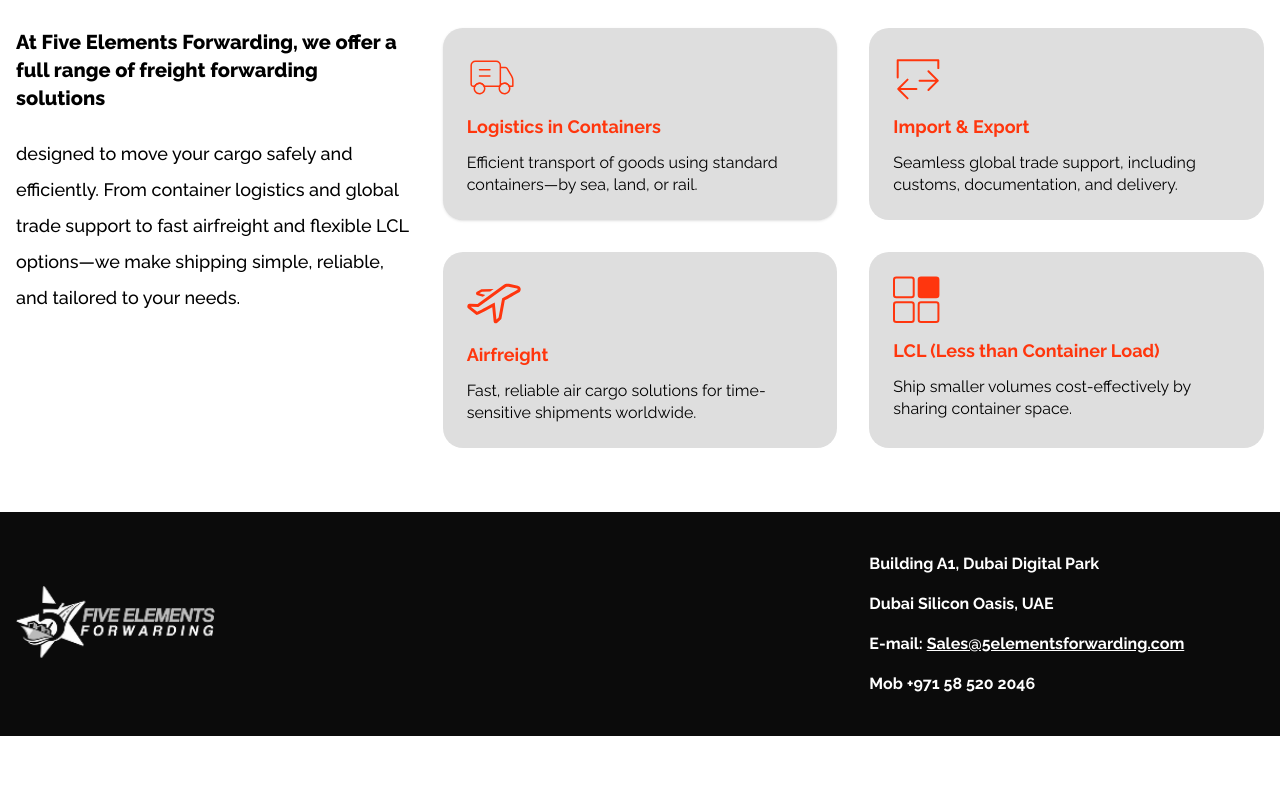
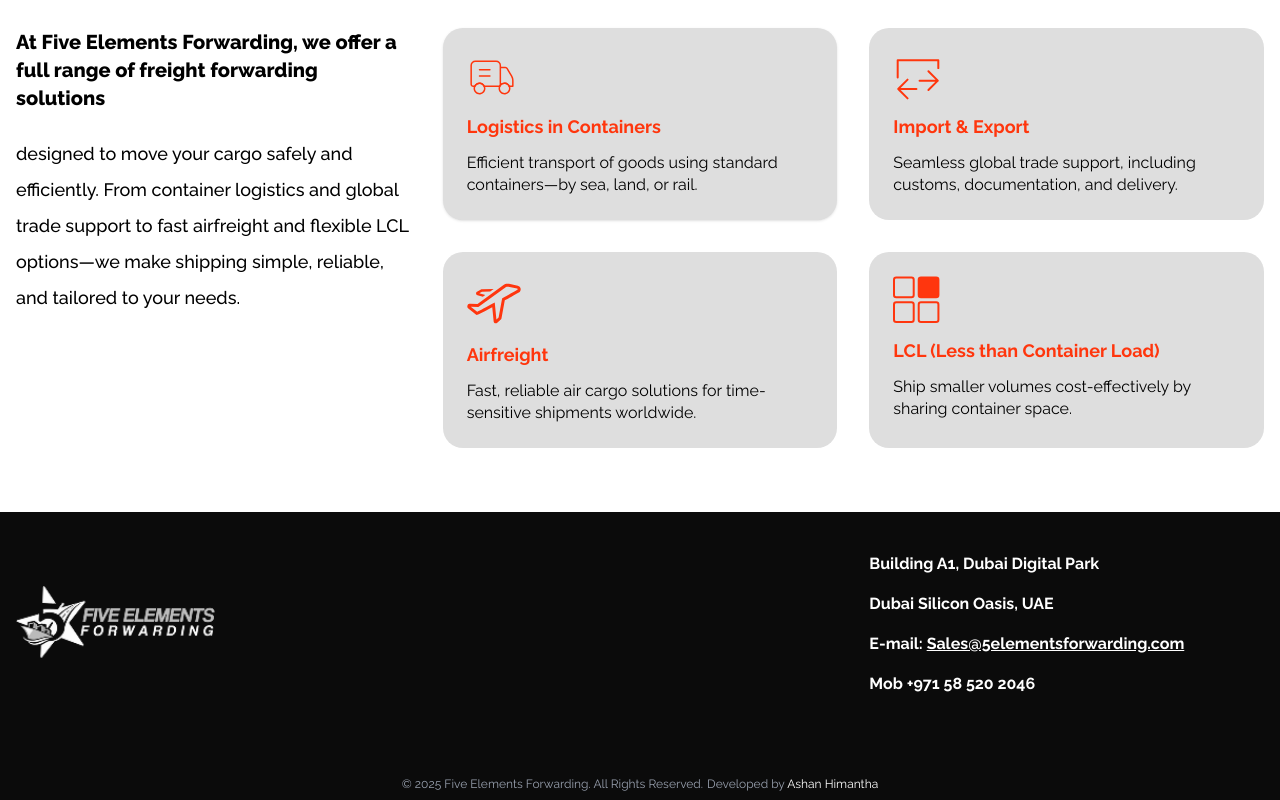
Before and after one commit to AshanHimantha/5elements, a Next.js app: page / in a window 1280 px wide. Shown: the part 1749-2549 px from the top of the page. Before the commit the page ends 2485 px from the top, so only its background shows below. Built offline with nearby package versions, Linux system fonts and the light colour scheme.

Commit message:
Add copyright section to footer with developer attribution and adjust padding

```diff
--- a/app/page.js
+++ b/app/page.js
@@ -299,7 +299,7 @@ export default function Home() {
         </section>
 
         {/* Footer */}
-        <footer className="bg-[#0b0b0b] py-8">
+        <footer className="bg-[#0b0b0b] py-8 pb-1">
           <div className="container mx-auto px-4">
             <div className="grid grid-cols-1 md:grid-cols-3 gap-8 items-center">
               <div>
@@ -321,6 +321,19 @@ export default function Home() {
                 </p>
               </div>
             </div>
+
+
+
+          </div>
+
+           {/* Copyright Section */}
+                     <div className="mt-8 md:mt-14 pt-4 pb-1 border-gray-800 bottom-0 px-2">
+            <p className="text-center text-gray-400 text-xs md:text-[12px] font-raleway">
+              © {new Date().getFullYear()} Five Elements Forwarding. All Rights Reserved.
+              <span className="block md:inline md:ml-1">
+                Developed by <a href="https://ashanhimantha.com/" target="_blank" rel="noopener noreferrer" className="text-white hover:text-[#ff360d] transition-colors">Ashan Himantha</a>
+              </span>
+            </p>
           </div>
         </footer>
       </div>
```
